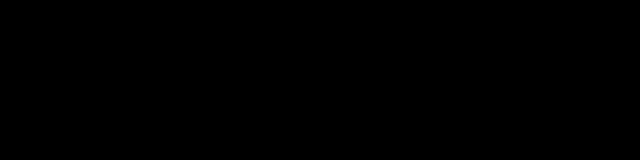
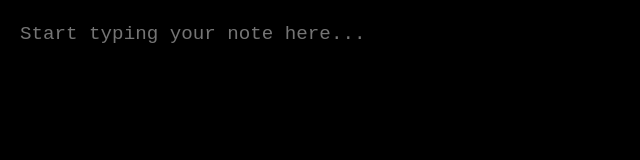
Before and after one commit to A01000010D/notes, a plain HTML site: page index.html in a window 1280 px wide. Shown: the whole page, without its empty margins (0-640 px from the left). Drawn offline with Linux system fonts and the light colour scheme; a web font is replaced by a local one.

Commit message:
Update index.html

```diff
--- a/index.html
+++ b/index.html
@@ -3,63 +3,69 @@
 <head>
     <meta charset="UTF-8">
     <meta name="viewport" content="width=device-width, initial-scale=1.0">
-    <title> Note </title>
+    <title>Note</title>
     <link href="https://fonts.cdnfonts.com/css/thegoodmonolith" rel="stylesheet">
     <style>
+        :root {
+            --bg-color: #000;
+            --text-color: #FFF;
+            --font-family-monospace: 'TheGoodMonolith', monospace;
+            --font-size-base: 1.2em;
+            --line-height-base: 1.5;
+            --padding-base: 20px;
+        }
+
         body {
-            background-color: #000; /* Black background */
+            background-color: var(--bg-color);
             margin: 0;
-            /* No overflow: hidden; here to allow main body scroll if needed */
             height: 100vh;
-            display: flex; /* Use flexbox for layout */
-            font-family: TheGoodMonolith; /* Default monospace font */
-            font-size: 1.2em; /* Good size for reading */
-            line-height: 1.5; /* Good line spacing */
+            display: flex;
+            font-family: var(--font-family-monospace);
+            font-size: var(--font-size-base);
+            line-height: var(--line-height-base);
         }
 
         .container {
-            display: flex; /* Use flexbox for the numbers and text area */
+            display: flex;
             width: 100%;
             height: 100%;
         }
 
-        /* Styling for the main typing area */
         #notePad {
-            flex-grow: 1; /* Allow the textarea to take up remaining space */
-            padding: 20px;
-            background-color: #000; /* Black background for typing */
-            color: #FFF; /* White text */
+            flex-grow: 1;
+            padding: var(--padding-base);
+            background-color: var(--bg-color);
+            color: var(--text-color);
             border: none;
             resize: none;
             box-sizing: border-box;
             outline: none;
-            /* Match font-family, font-size, and line-height with body for consistent spacing */
             font-family: inherit;
             font-size: inherit;
             line-height: inherit;
-            overflow-y: auto; /* Allow vertical scrolling */
-            white-space: pre-wrap; /* Preserve line breaks and wrap text */
-            word-wrap: break-word; /* Break long words */
+            overflow-y: auto;
+            white-space: pre-wrap;
+            word-wrap: break-word;
         }
     </style>
 </head>
 <body>
     <div class="container">
-        <textarea id="notePad"></textarea>
+        <textarea id="notePad" placeholder="Start typing your note here..."></textarea>
     </div>
 
     <script>
-        const notePad = document.getElementById('notePad');
+        document.addEventListener('DOMContentLoaded', () => {
+            const notePad = document.getElementById('notePad');
 
-        document.addEventListener('DOMContentLoaded', () => {
             const savedNote = localStorage.getItem('numberedNote');
             if (savedNote) {
                 notePad.value = savedNote;
             }
-        });
 
-        notePad.addEventListener('input', () => {
-            localStorage.setItem('numberedNote', notePad.value);
+            notePad.addEventListener('input', () => {
+                localStorage.setItem('numberedNote', notePad.value);
+            });
         });
     </script>
 </body>
```
